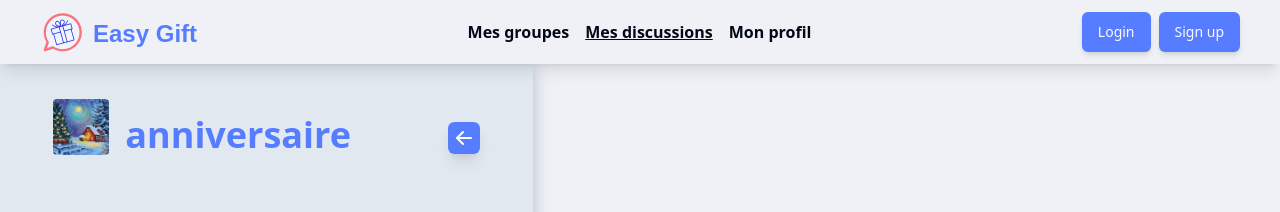
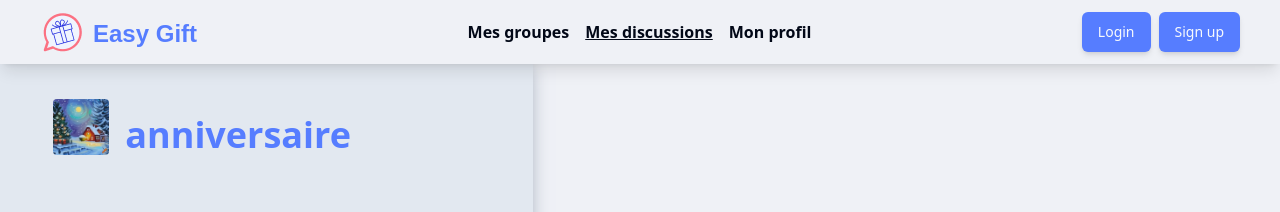
Before and after one commit to WildCodeSchool/2023-09-wns-bleu-easy-gift, a Next.js app in the folder frontend/: page /discussions in a window 1280 px wide. Shown: the top 212 px of the page. Built offline with nearby package versions, Linux system fonts and the light colour scheme; no server answers.

Commit message:
add camelcase on files, correct nav discussion animation and width of nav when toggle

```diff
--- a/frontend/src/components/discussions/Menu-discussions.tsx
+++ b/frontend/src/components/discussions/MenuDiscussion.tsx
@@ -84,7 +84,7 @@ const MenuDiscussions = ({ isMenuHidden, toggleMenu }: MenuDiscussionsProps) =>
   }
 
   return (
-    <nav className={`bg-slate-200 w-full h-full pt-5 pb-6 flex  flex-col justify-start md:pb-6 md:w-5/12 md:max-w-screen-sm md:h-auto md:justify-between md:overflow-y-auto md:shadow-[-11px_6px_21px_3px_theme(colors.slate.500)] lg:justify-start transition-all duration-700 ease-in-out ${isMenuHidden ? 'md:w-0 md:overflow-hidden opacity-0' : 'opacity-100'}`}>
+    <nav className={`bg-slate-200 w-full h-full pt-5 pb-6 flex flex-col justify-start md:pb-6 md:w-5/12 md:max-w-screen-sm md:h-auto md:justify-between md:overflow-y-auto md:shadow-[-11px_6px_21px_3px_theme(colors.slate.500)] lg:justify-start transition-all duration-1000 ease-in-out ${isMenuHidden ? 'max-w-0 md:max-w-0 -translate-x-full opacity-25' : 'translate-x-0 w-full opacity-100'}`}>
       <div className="w-4/5 mx-auto h-36 flex flex-shrink-0 flex-wrap justify-between items-center md:min-h-40 md:w-11/12 lg:w-4/5">
         <div className="basis-5/6 flex justify-start items-center h-14">
           <img src="/images/avatar/group_xmas8.png" alt="" className="w-14 h-14 rounded-sm" />
@@ -94,7 +94,7 @@ const MenuDiscussions = ({ isMenuHidden, toggleMenu }: MenuDiscussionsProps) =>
           </h1>
         </div>
         <div className="h-12 self-end">
-          <button type="button" className="hidden md:block w-8 h-8 shadow-lg lg:duration-150 lg:hover:scale-125" onClick={toggleMenu}>
+          <button type="button" className="hidden md:block xl:hidden w-8 h-8 shadow-lg lg:duration-150 lg:hover:scale-125" onClick={toggleMenu}>
             <svg xmlns="http://www.w3.org/2000/svg" width="16" height="16" fill="currentColor" viewBox="0 0 16 16" className="w-full h-full bg-white text-primaryBlue rounded-md">
               <path d="M16 14a2 2 0 0 1-2 2H2a2 2 0 0 1-2-2V2a2 2 0 0 1 2-2h12a2 2 0 0 1 2 2zm-4.5-6.5H5.707l2.147-2.146a.5.5 0 1 0-.708-.708l-3 3a.5.5 0 0 0 0 .708l3 3a.5.5 0 0 0 .708-.708L5.707 8.5H11.5a.5.5 0 0 0 0-1" />
             </svg>
--- a/frontend/src/pages/discussions/index.tsx
+++ b/frontend/src/pages/discussions/index.tsx
@@ -1,6 +1,6 @@
 import React, { useState } from "react";
-import MenuDiscussions from "@/components/discussions/Menu-discussions";
-import EspaceDiscussion from "@/components/discussions/espace-discussion";
+import MenuDiscussions from "@/components/discussions/MenuDiscussion";
+import EspaceDiscussion from "@/components/discussions/espaceDiscussion";
 
 const DiscussionsPage = () => {
   const [isMenuHidden, setIsMenuHidden] = useState<boolean>(false);
```
Also changed, not shown: frontend/src/components/discussions/EspaceDiscussion.tsx (renamed from frontend/src/components/discussions/espace-discussion.tsx).
